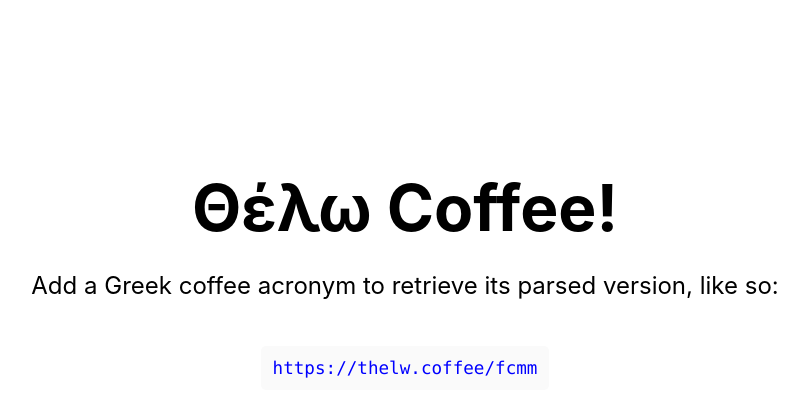
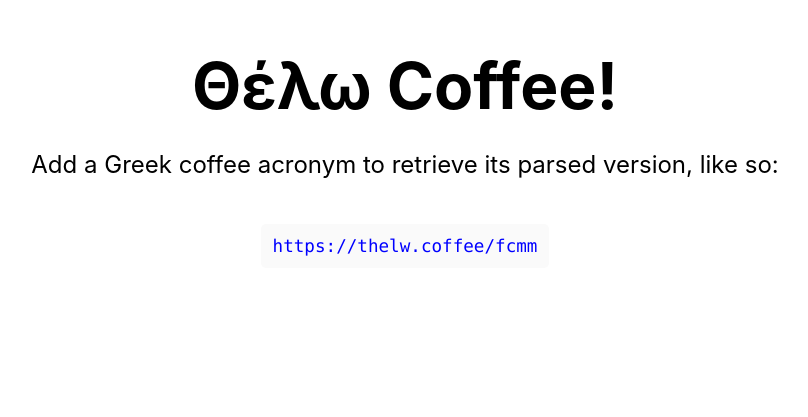
Before and after one commit to k4m4/thelw.coffee, a Next.js app: page / in a window 1280 px wide. Shown: the part 111-528 px from the top of the page, without its empty margins (235-1043 px from the left). Built offline with nearby package versions, Linux system fonts and the light colour scheme.

Commit message:
Modify styling

```diff
--- a/styles/Home.module.css
+++ b/styles/Home.module.css
@@ -1,15 +1,13 @@
 .container {
-  min-height: 100vh;
   padding: 0 0.5rem;
   display: flex;
   flex-direction: column;
   justify-content: center;
   align-items: center;
-  height: 100vh;
 }
 
 .main {
-  padding: 5rem 0;
+  padding: 5rem 5rem;
   flex: 1;
   display: flex;
   flex-direction: column;
```
